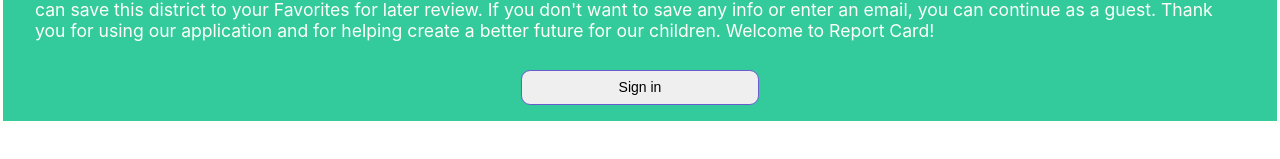
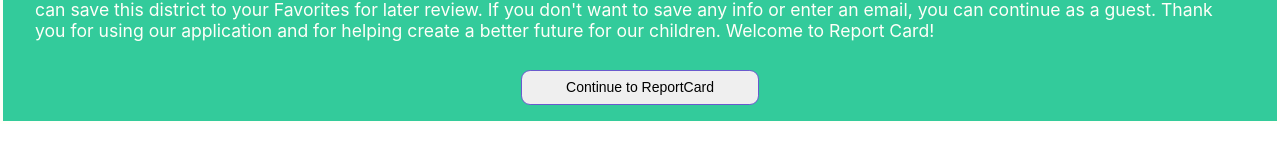
Before and after one commit to reportcard-org/reportcard-fe, a React (Create React App) app: page / in a window 1280 px wide. Shown: the part 313-472 px from the top of the page. Built offline with nearby package versions, Linux system fonts and the light colour scheme; no server answers.

Commit message:
Refactor button message

```diff
--- a/src/components/Overview/Overview.js
+++ b/src/components/Overview/Overview.js
@@ -14,7 +14,7 @@ const Overview = () => {
                 Login with an email and then provide an address to search for the nearest school district. Your report Card will provide you with *insert info*. You can save this district to your Favorites for later review. If you don't want to save any info or enter an email, you can continue as a guest. Thank you for using our application and for helping create a better future for our children. Welcome to Report Card!
             </p>
             <div className='nav-button-container'>
-                <button className='return-to-login-page-button' onClick={ () => navigate('/login') }>Sign in</button>
+                <button className='return-to-login-page-button' onClick={ () => navigate('/login') }>Continue to ReportCard</button>
             </div>
         </article>
     );
```
